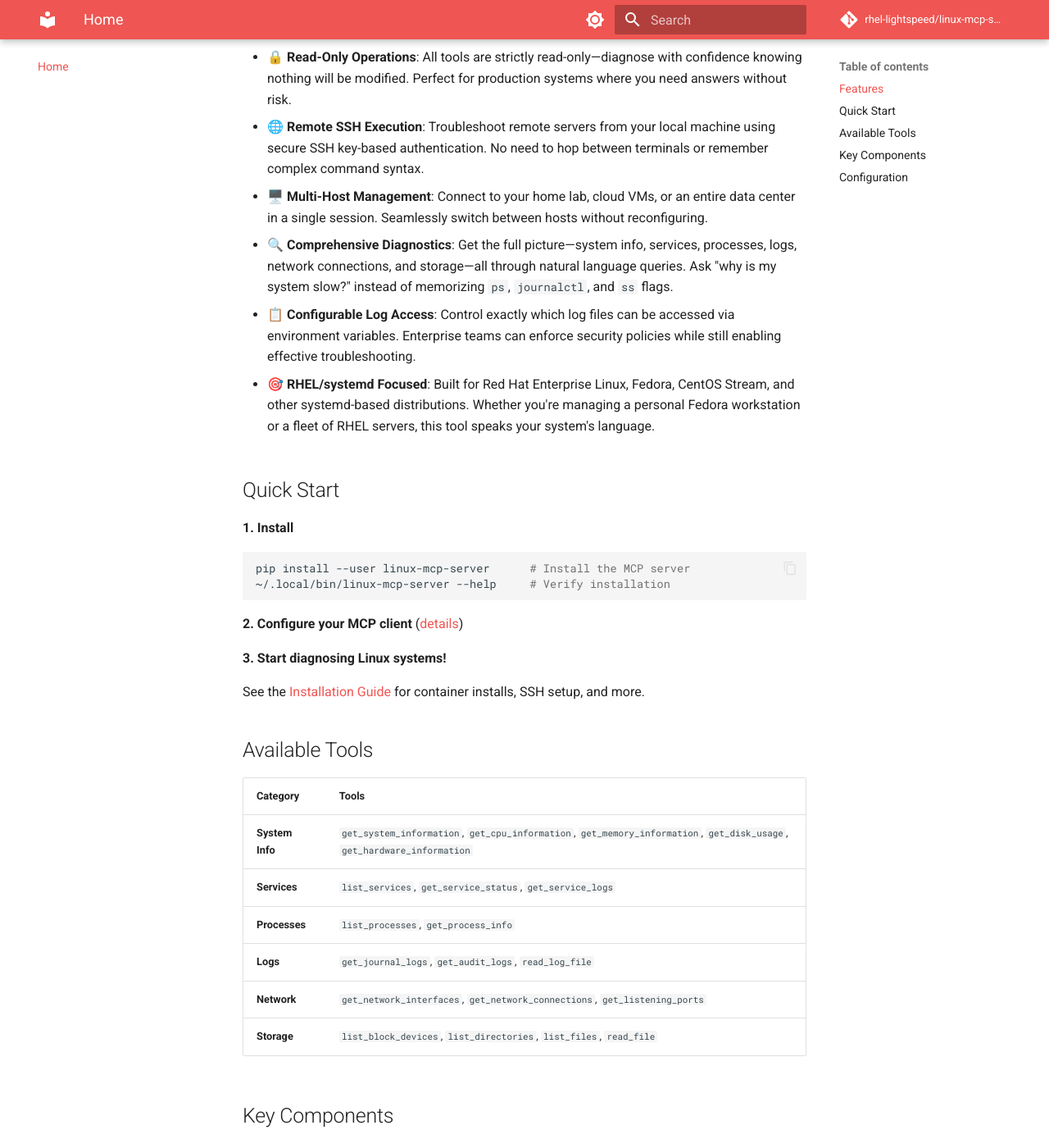
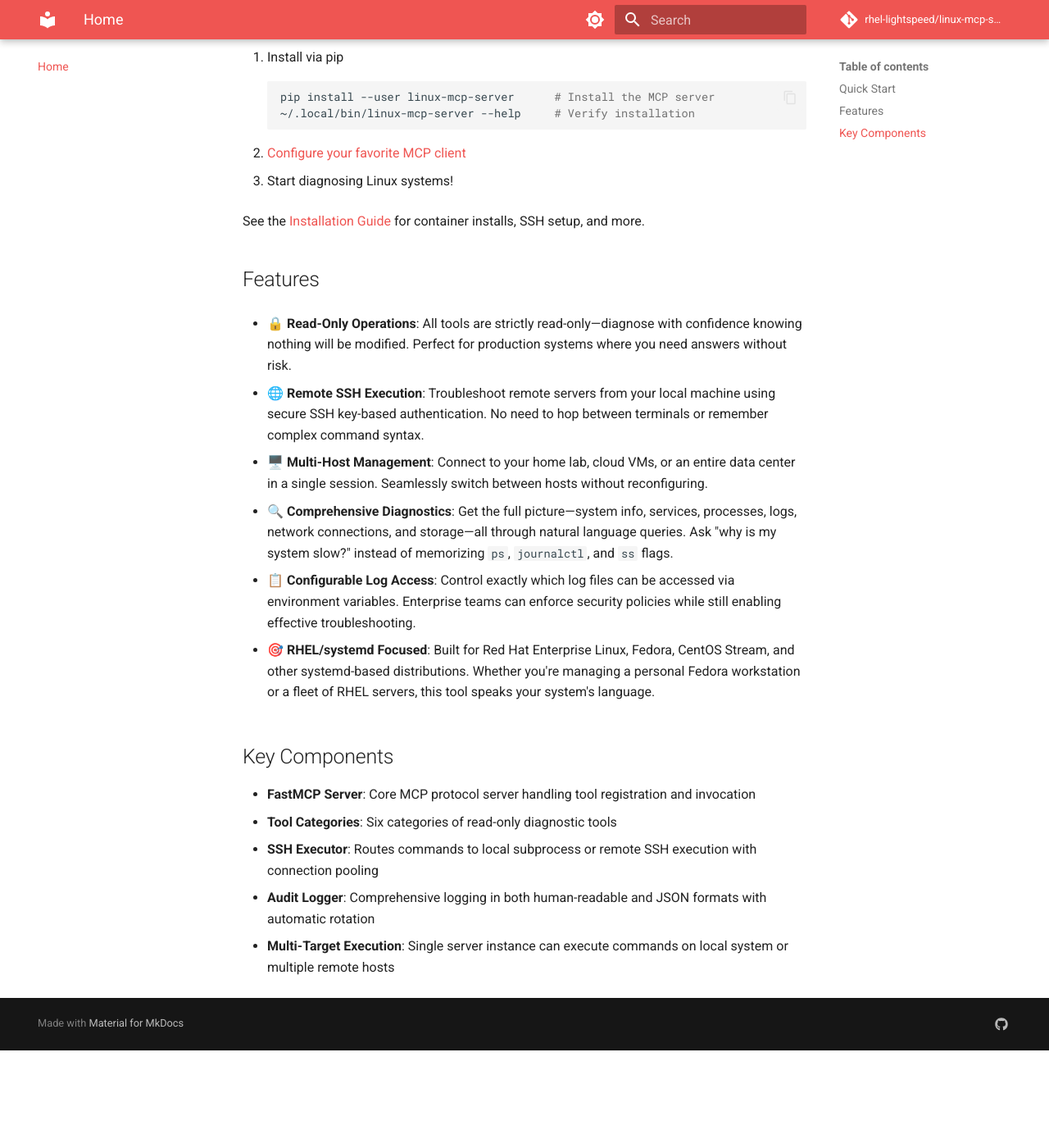
Before and after one commit to rhel-lightspeed/linux-mcp-server, an MkDocs documentation site: the page built from docs/index.md, in a window 1280 px wide and 1400 px high, scrolled down 364 px. Shown: the whole window at 82% size. Built offline with MkDocs 1.6.1 and Material for MkDocs 9.7.7, drawn with Linux system fonts in a browser that asks for light colours; comment, search, counter and statistics services are not loaded; after the commit the page ends 1645 px from its top, so only the background shows below that; some of the changed text lies outside the part shown.

Commit message:
docs: Show quick start first in install.md
Signed-off-by: Major Hayden <major@redhat.com>

````diff
--- a/docs/index.md
+++ b/docs/index.md
@@ -5,6 +5,20 @@
 [![PyPI](https://img.shields.io/pypi/v/linux-mcp-server?label=PyPI)](https://pypi.org/project/linux-mcp-server)
 
 A Model Context Protocol (MCP) server for read-only Linux system administration, diagnostics, and troubleshooting on Linux systems.
+
+## Quick Start
+
+1. Install via pip
+```bash
+pip install --user linux-mcp-server      # Install the MCP server
+~/.local/bin/linux-mcp-server --help     # Verify installation
+```
+
+2. [Configure your favorite MCP client](clients.md)
+
+3. Start diagnosing Linux systems!
+
+See the [Installation Guide](install.md) for container installs, SSH setup, and more.
 
 ## Features
 
@@ -20,31 +34,6 @@
 
 - 🎯 **RHEL/systemd Focused**: Built for Red Hat Enterprise Linux, Fedora, CentOS Stream, and other systemd-based distributions. Whether you're managing a personal Fedora workstation or a fleet of RHEL servers, this tool speaks your system's language.
 
-## Quick Start
-
-**1. Install**
-```bash
-pip install --user linux-mcp-server      # Install the MCP server
-~/.local/bin/linux-mcp-server --help     # Verify installation
-```
-
-**2. Configure your MCP client** ([details](clients.md))
-
-**3. Start diagnosing Linux systems!**
-
-See the [Installation Guide](install.md) for container installs, SSH setup, and more.
-
-## Available Tools
-
-| Category | Tools |
-|----------|-------|
-| **System Info** | `get_system_information`, `get_cpu_information`, `get_memory_information`, `get_disk_usage`, `get_hardware_information` |
-| **Services** | `list_services`, `get_service_status`, `get_service_logs` |
-| **Processes** | `list_processes`, `get_process_info` |
-| **Logs** | `get_journal_logs`, `get_audit_logs`, `read_log_file` |
-| **Network** | `get_network_interfaces`, `get_network_connections`, `get_listening_ports` |
-| **Storage** | `list_block_devices`, `list_directories`, `list_files`, `read_file` |
-
 ## Key Components
 
 - **FastMCP Server**: Core MCP protocol server handling tool registration and invocation
@@ -52,16 +41,3 @@
 - **SSH Executor**: Routes commands to local subprocess or remote SSH execution with connection pooling
 - **Audit Logger**: Comprehensive logging in both human-readable and JSON formats with automatic rotation
 - **Multi-Target Execution**: Single server instance can execute commands on local system or multiple remote hosts
-
-## Configuration
-
-Key environment variables:
-
-| Variable | Description |
-|----------|-------------|
-| `LINUX_MCP_ALLOWED_LOG_PATHS` | Comma-separated list of log files that can be accessed |
-| `LINUX_MCP_LOG_LEVEL` | Logging level (DEBUG, INFO, WARNING, ERROR, CRITICAL) |
-| `LINUX_MCP_SSH_KEY_PATH` | Path to SSH private key for remote execution |
-| `LINUX_MCP_USER` | Username used for SSH connections (optional) |
-
-See [Installation](install.md) for complete configuration details.
````
